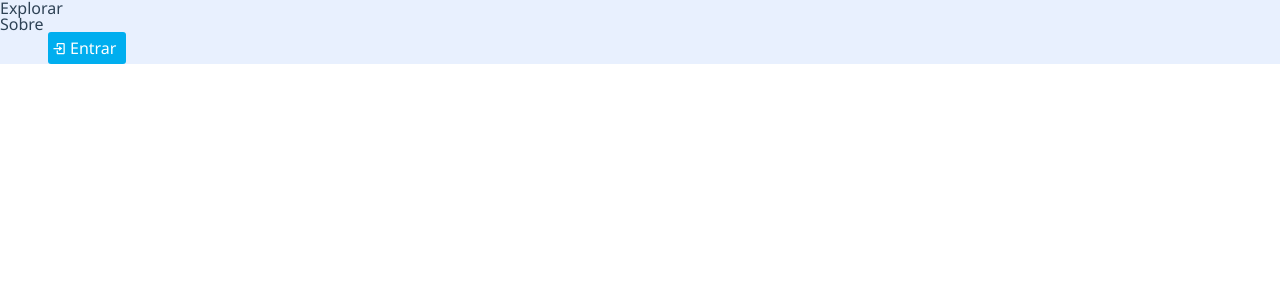
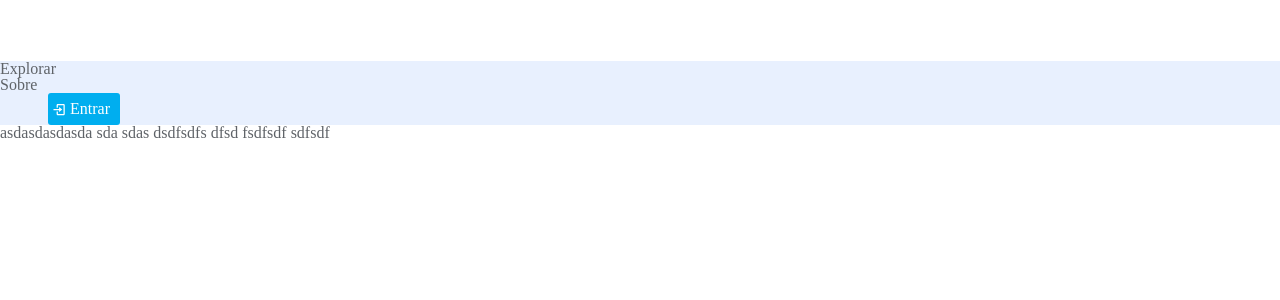
Before and after one commit to KainNhantumbo/Hagira-Brands-Store, a React (Create React App) app: page / in a window 1280 px wide. Shown: the top 300 px of the page. Built offline with nearby package versions, Linux system fonts and the light colour scheme.

Commit message:
feat: added globalstyles and fixes

```diff
--- a/src/App.jsx
+++ b/src/App.jsx
@@ -2,12 +2,27 @@ import Header from './components/Header';
 import { ThemeProvider } from 'styled-components';
 import { primary } from './styles/themes';
 import { Container } from './styles/app';
+import { GlobalStyles } from './styles/Globalstyles';
 
 const App = () => {
 	return (
 		<ThemeProvider theme={primary}>
+			<GlobalStyles />
 			<Container>
 				<Header />
+				asdasdasd
+				<a href="sd
+				a
+				sd
+				asd"></a>
+				asda
+				sda
+				sdas
+				dsdfsdfs
+				dfsd
+				fsdfsdf
+				sdfsdf
+
 			</Container>
 		</ThemeProvider>
 	);
--- /dev/null
+++ b/src/styles/Globalstyles.js
@@ -0,0 +1,33 @@
+import { createGlobalStyle } from 'styled-components';
+
+export const GlobalStyles = createGlobalStyle`
+  * {
+    box-sizing: border-box;
+    padding: 0;
+    margin: 0;
+    font-family: Poppins, 'PT Sans', Montserrat;
+  }
+
+  span, label {
+    user-select: none;
+  }
+
+  body {
+    color: rgb(${({ theme }) => theme.font});
+    padding-top: 3.8em;
+    position: relative;
+    background: rgb(${({ theme }) => theme.background});
+  }
+
+  ::-webkit-scrollbar {
+    scroll-behavior: smooth;
+    width: 5px;
+    background: rgb(${({ theme }) => theme.background});
+
+  }
+
+  ::-webkit-scrollbar-thumb {
+    border-radius: 15px;
+    background: rgba(${({ theme }) => theme.text}, .5);
+  }
+`;
```
